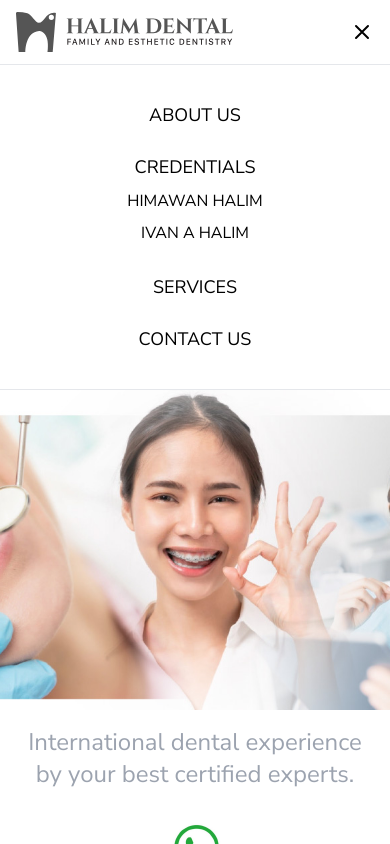
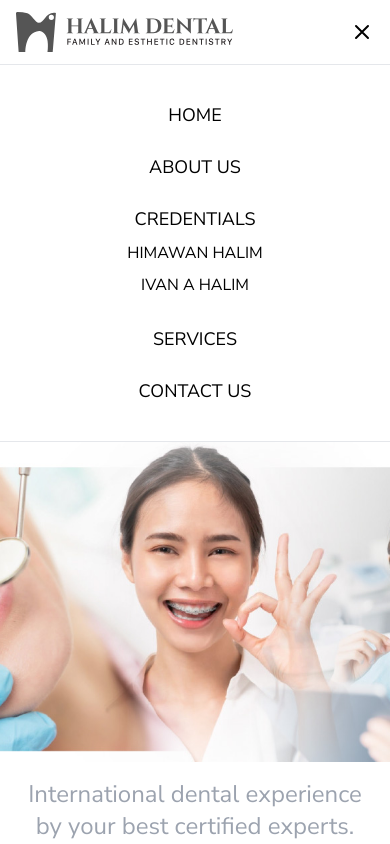
Before and after one commit to amazeworx/halimdental, a Next.js app: page / in a window 390 px wide. Both pictures are taken after a click on the button "Open main menu". Shown: the top 844 px of the page. Built offline with nearby package versions, Linux system fonts and the light colour scheme.

Commit message:
Update Navbar.js

```diff
--- a/components/Navbar.js
+++ b/components/Navbar.js
@@ -84,6 +84,7 @@ const Navbar = () => {
           <Disclosure.Panel className="lg:hidden border-t border-b border-gray-200 py-4">
             <div className="px-4 pt-2 pb-2">
               <ul className="text-center">
+                <li className="py-3"><Link href="/"><a className={`navbar-link block text-lg uppercase hover:text-brand ${router.pathname == '/' ? 'active' : ''}`}>Home</a></Link></li>
                 <li className="py-3"><Link href="/about-us"><a className={`navbar-link block text-lg uppercase hover:text-brand ${router.pathname == '/about-us' ? 'active' : ''}`}>About Us</a></Link></li>
                 <li className="relative has-submenu py-3"><span className={`navbar-link inline-block text-lg uppercase`}>Credentials</span>
                   <ul className="submenu pt-1">
```
